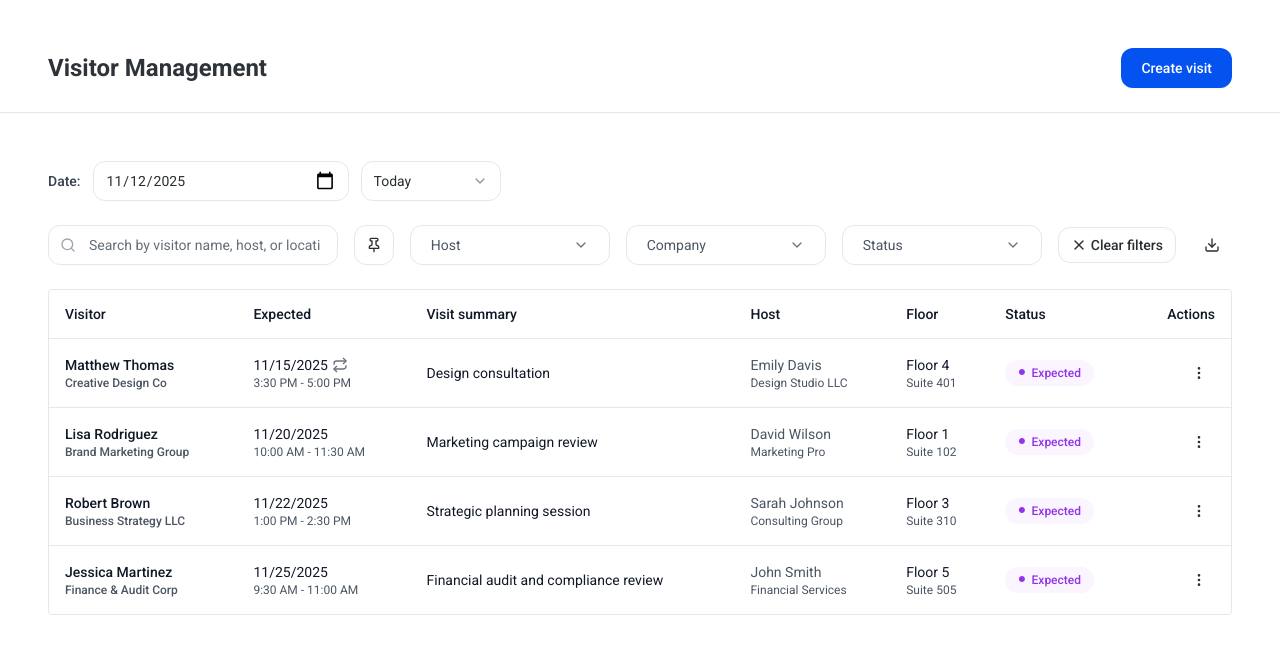
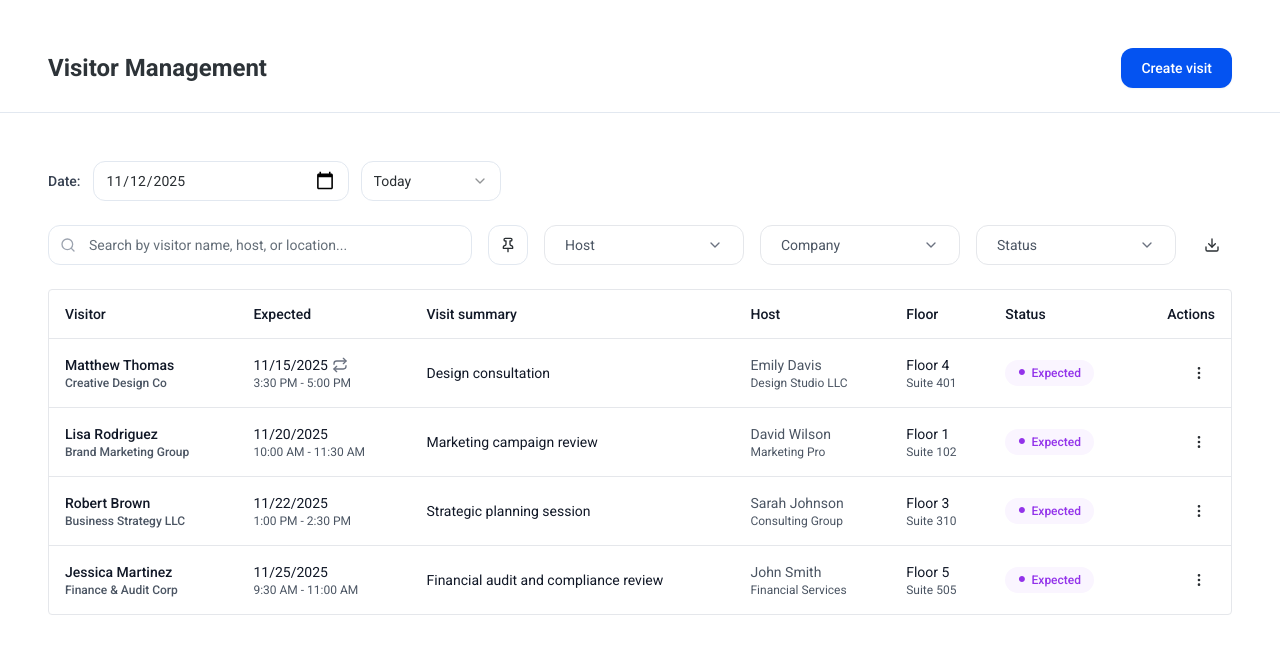
Before and after one commit to abigaelcanova/Test, a React (Vite) app: page / in a window 1280 px wide. Shown: the top 654 px of the page. Built offline with nearby package versions, Linux system fonts and the light colour scheme.

Commit message:
fix to filters

```diff
--- a/src/App.jsx
+++ b/src/App.jsx
@@ -519,12 +519,11 @@ function App() {
 
   const clearFilters = () => {
     setSearchQuery("")
-    setFilterDate("") // Clear date to show all
-    setFilterDateEnd("") // Clear end date
+    // Don't clear date - date selection is independent from filters
     setFilterHosts([])
     setFilterHostCompanies([])
     setFilterStatuses([])
-    setSelectedTimeFrame("custom")
+    // Don't reset time frame - date selection is independent
   }
 
   const handleTimeFrameChange = (value) => {
@@ -561,7 +560,7 @@ function App() {
     return 'custom'
   }
 
-  const hasActiveFilters = searchQuery || filterDate || filterHosts.length > 0 || filterHostCompanies.length > 0 || filterStatuses.length > 0
+  const hasActiveFilters = searchQuery || filterHosts.length > 0 || filterHostCompanies.length > 0 || filterStatuses.length > 0
 
   // Load pinned filters from localStorage on mount
   useEffect(() => {
```
